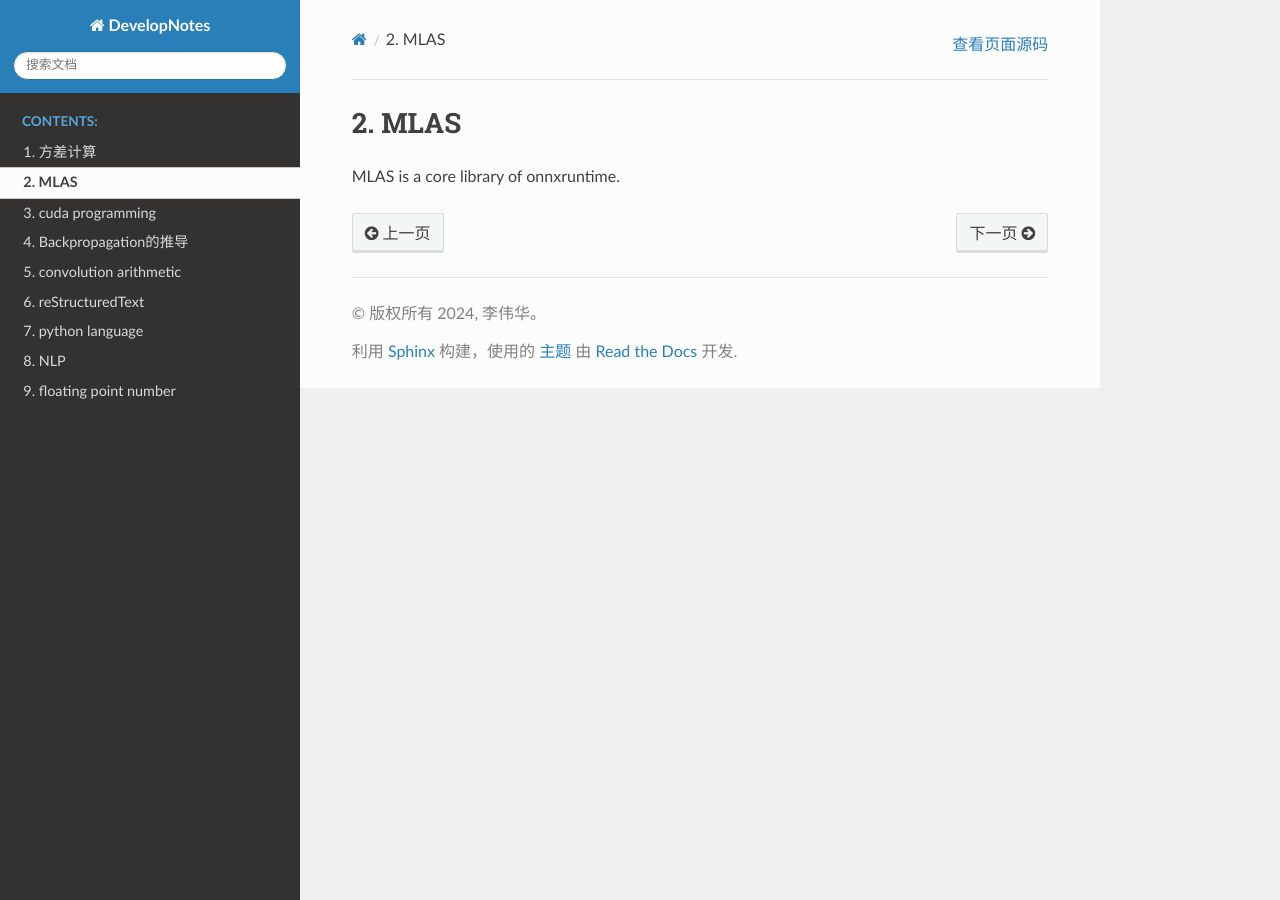
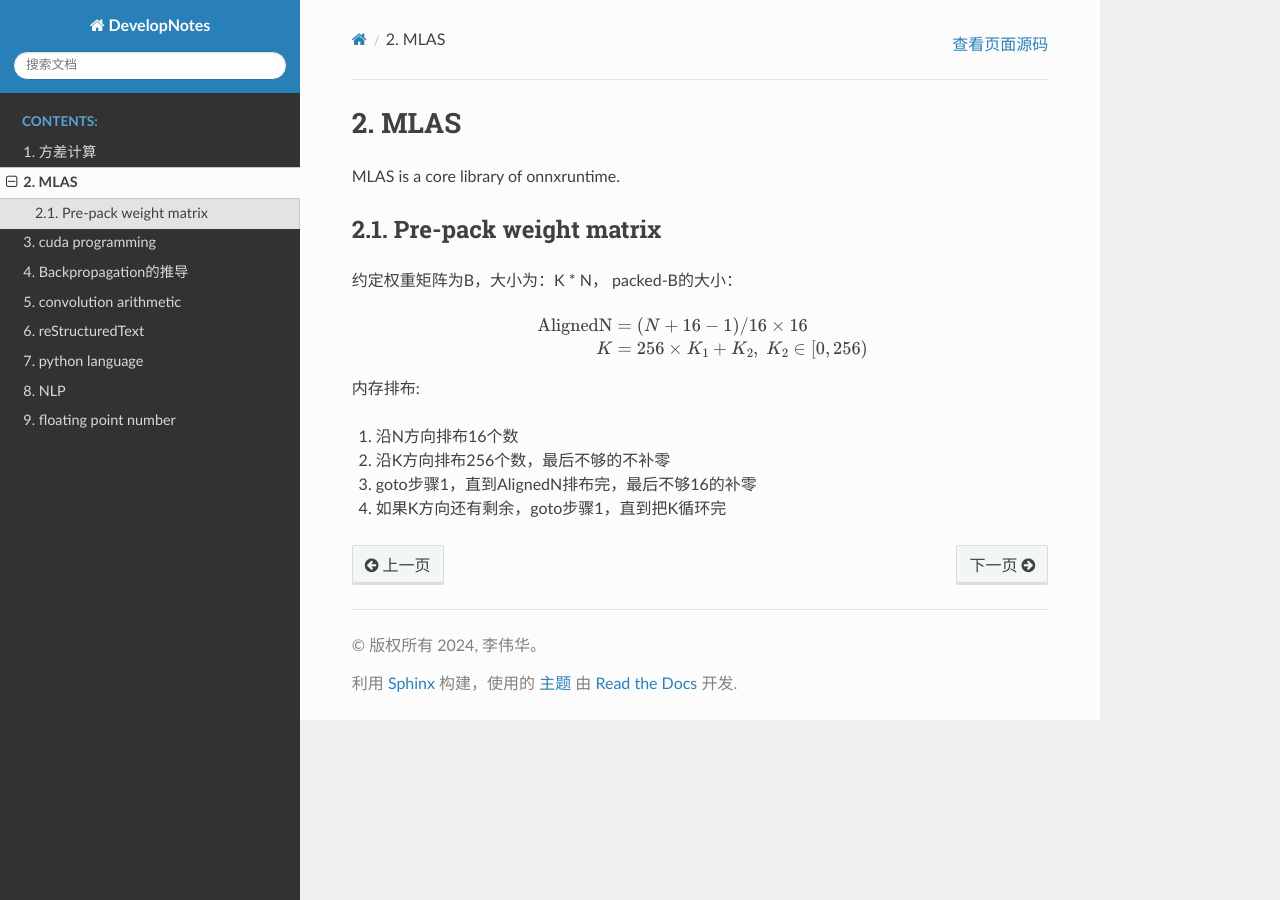
Before and after one commit to li-weihua/DevelopNotes, a Sphinx documentation site: the page built from docs/source/mlas.rst, in a window 1280 px wide. Built offline with Sphinx 7.4.7 and the Read the Docs theme 2.0.0, drawn with Linux system fonts in a browser that asks for light colours; formulas are drawn with MathJax 3; pages that are not in the unit, such as notebooks, are missing from menus.

Commit message:
add mlas doc

```diff
--- a/docs/source/mlas.rst
+++ b/docs/source/mlas.rst
@@ -2,3 +2,22 @@ MLAS
 ========
 
 MLAS is a core library of onnxruntime.
+
+Pre-pack weight matrix
+------------------------
+
+约定权重矩阵为B，大小为：K * N，
+packed-B的大小：
+
+.. math::
+    \begin{aligned}
+    \textrm{AlignedN} &= (N + 16- 1) / 16 \times 16 \\
+    K &= 256 \times K_1 + K_2, \; K_2 \in [0, 256)
+    \end{aligned}
+
+内存排布:
+
+#. 沿N方向排布16个数
+#. 沿K方向排布256个数，最后不够的不补零
+#. goto步骤1，直到AlignedN排布完，最后不够16的补零
+#. 如果K方向还有剩余，goto步骤1，直到把K循环完
```
